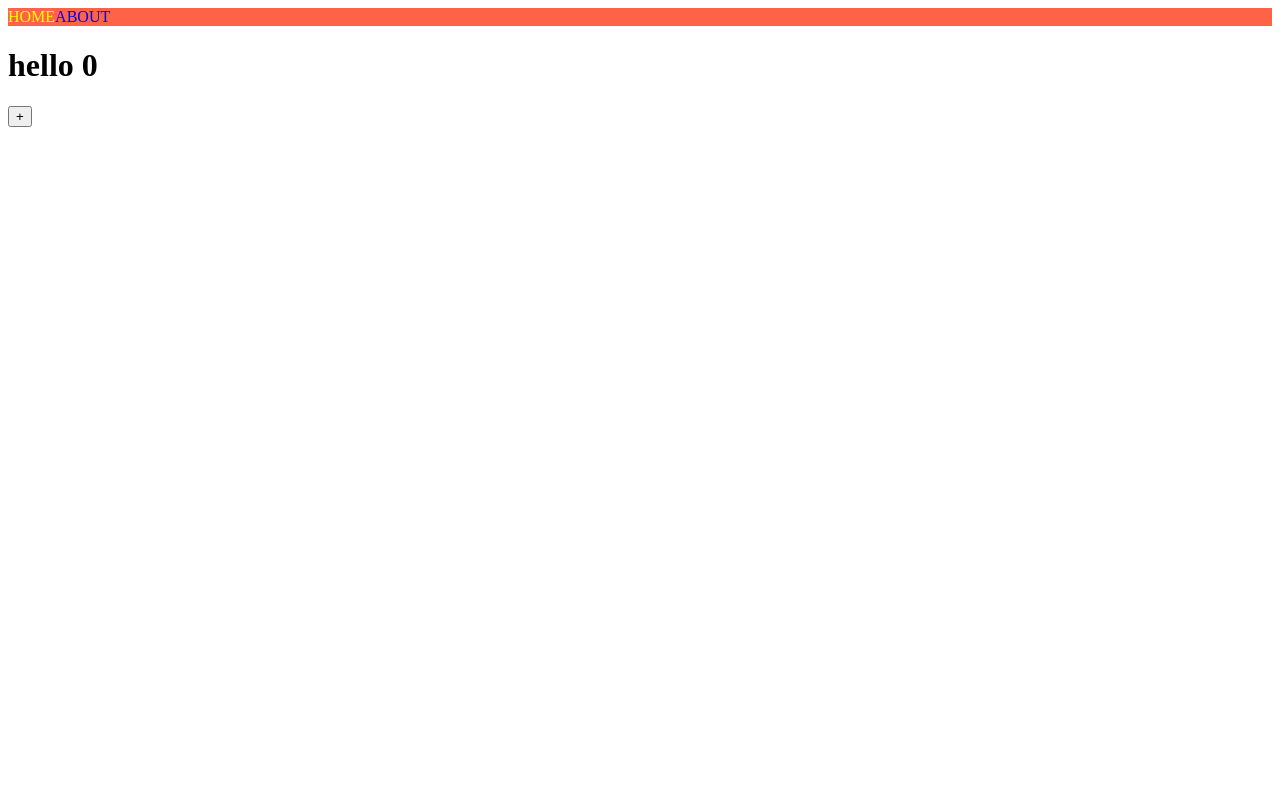
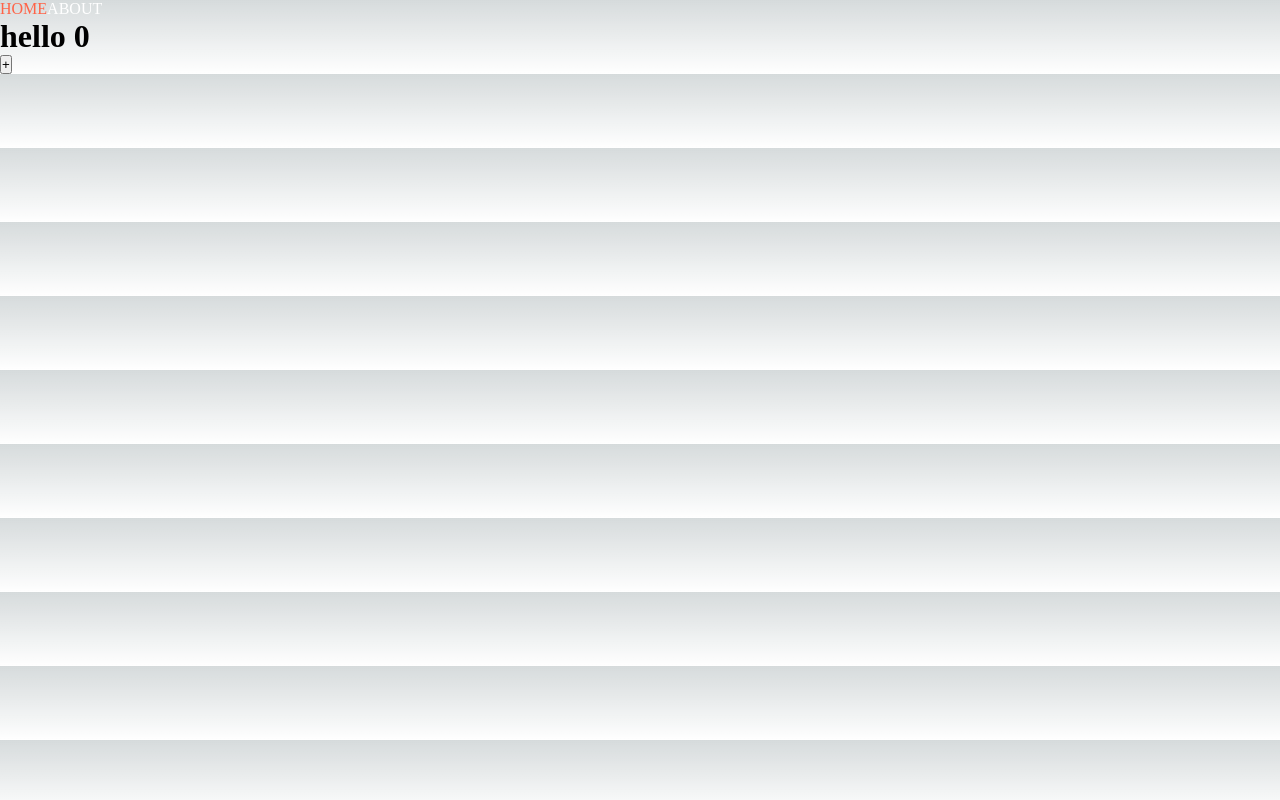
Before and after one commit to chanCo1/study-next-js, a Next.js app: page / in a window 1280 px wide. Built offline with nearby package versions, Linux system fonts and the light colour scheme.

Commit message:
ADD: #1 6 Custom App

```diff
--- a/components/NavBar.jsx
+++ b/components/NavBar.jsx
@@ -21,16 +21,12 @@
       </Link>
 
       <style jsx>{`
-        nav {
-          background-color: tomato;
-        }
-
         a {
           text-decoration: none;
         }
 
         .active {
-          color: yellow;
+          color: tomato;
         }
       `}</style>
     </nav>
--- /dev/null
+++ b/pages/_app.jsx
@@ -0,0 +1,17 @@
+import NavBar from "../components/NavBar";
+import "../styles/globals.css";
+
+export default function App({ Component, pageProps }) {
+  return (
+    <>
+      <NavBar />
+      <Component {...pageProps} />
+
+      <style jsx global>{`
+        a {
+          color: #fff;
+        }
+      `}</style>
+    </>
+  );
+}
--- a/pages/about.jsx
+++ b/pages/about.jsx
@@ -3,7 +3,6 @@
 export default function About() {
   return (
     <div>
-      <NavBar />
       <h1>About</h1>
     </div>
   );
--- a/pages/index.jsx
+++ b/pages/index.jsx
@@ -1,5 +1,4 @@
 import { useState, useCallback, useEffect } from "react";
-import NavBar from "../components/NavBar";
 
 export default function Home() {
   const [counter, setCounter] = useState(0);
@@ -10,15 +9,8 @@
 
   return (
     <div>
-      <NavBar />
-      <h1>hello {counter}</h1>
+      <h1 className="active">hello {counter}</h1>
       <button onClick={onClick}>+</button>
-
-      {/* <style jsx>{`
-        nav {
-          color: #fff;
-        }
-      `}</style> */}
     </div>
   );
 }
```
